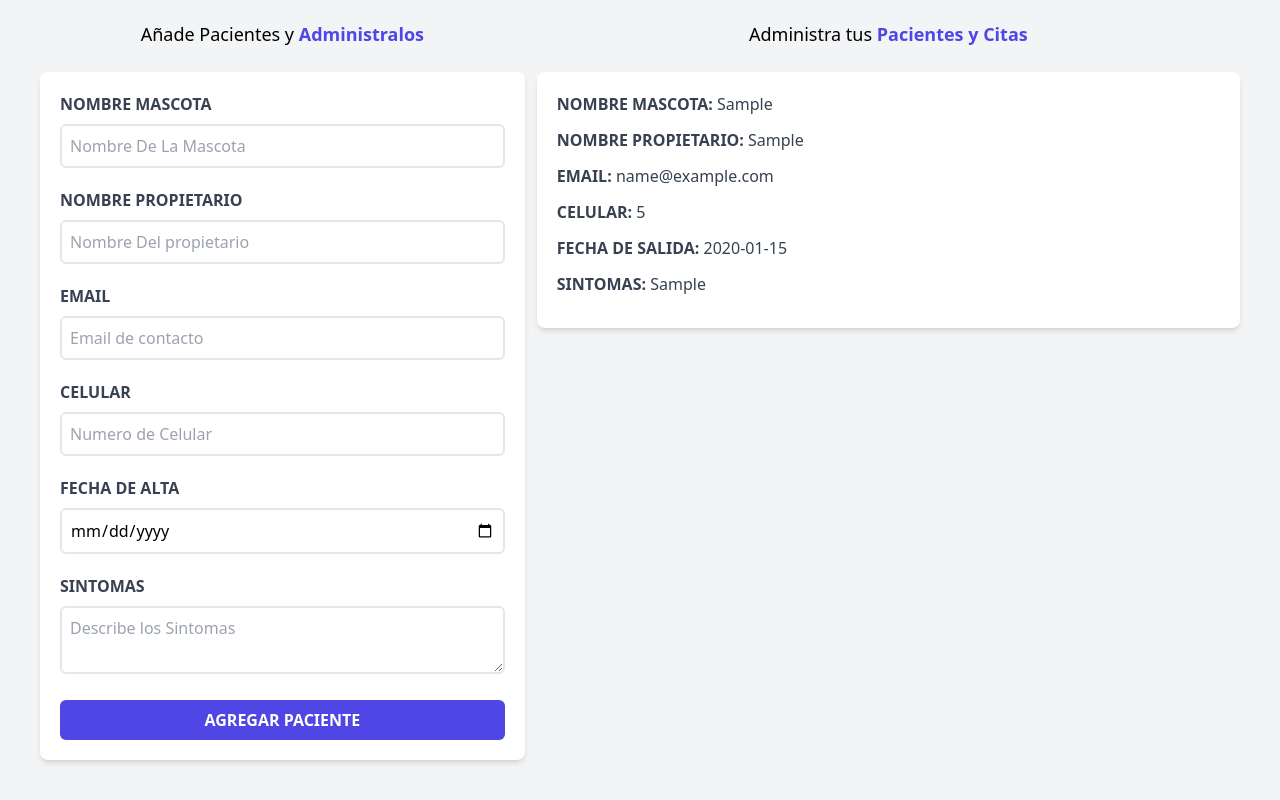
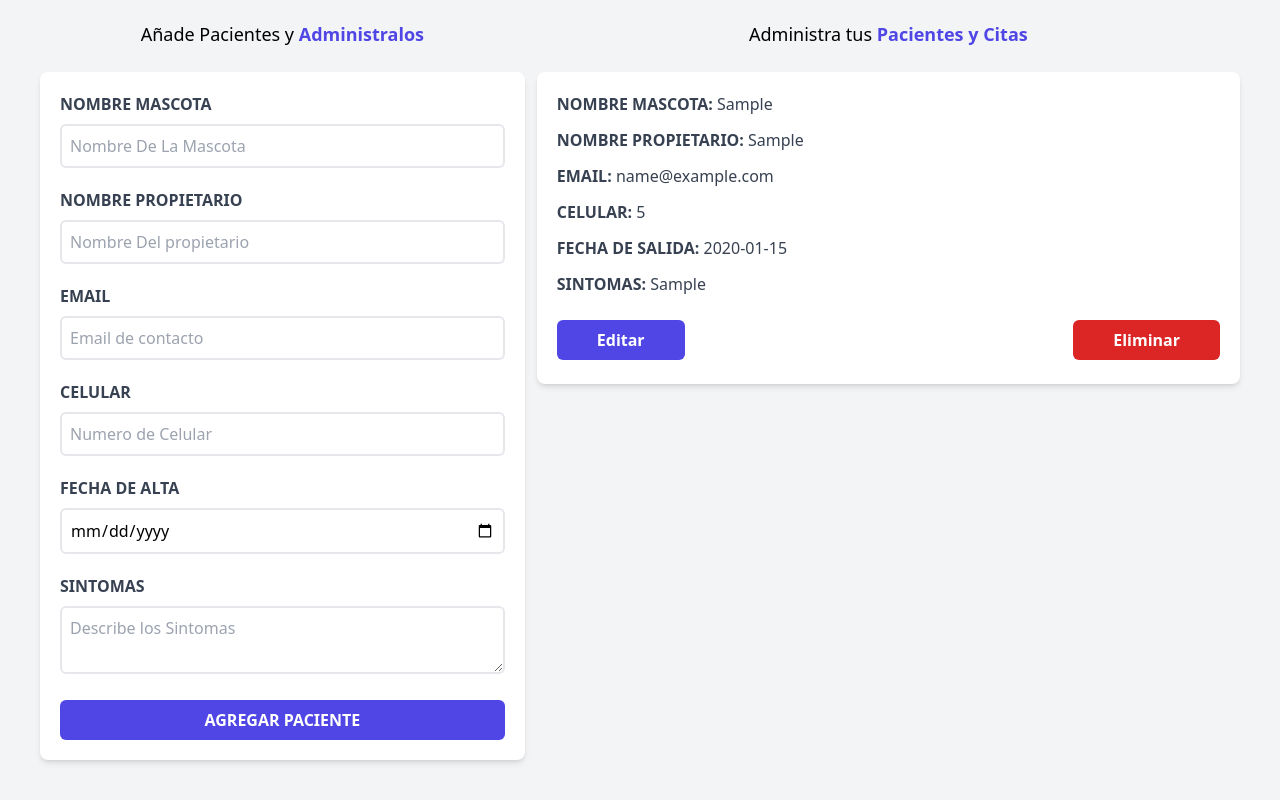
Before and after one commit to Perez2409/Administrador_Pacientes, a React (Vite) app: page / in a window 1280 px wide. Both pictures are taken after typing "Sample", "Sample", "name@example.com", "5", "2020-01-15", "Sample" into the empty fields and a click on the input "Agregar Paciente". Shown: the part 180-980 px from the top of the page. Built offline with nearby package versions, Linux system fonts and the light colour scheme.

Commit message:
Creacion Botones

```diff
--- a/src/App.jsx
+++ b/src/App.jsx
@@ -6,6 +6,8 @@
 function App() {
 
   const [pacientes, setPacientes] = useState([]);
+  const [paciente, setPaciente] = useState({});
+
 
   return (
     <div className="container mx-auto mt-20">
--- a/src/components/Paciente.jsx
+++ b/src/components/Paciente.jsx
@@ -27,6 +27,17 @@
                             <span className="font-normal normal-case">{sintomas}</span>
                     </p>
 
+                    <div className="flex justify-between mt-5 flex-wrap">
+                        <button type="button"
+                                className="py-2 px-10 my-1 bg-indigo-600 hover:bg-indigo-700 rounded-md
+                                text-white font-bold"
+                        >Editar</button>
+
+                        <button type="button"
+                                className="py-2 px-10 my-1 bg-red-600 hover:bg-red-700 rounded-md
+                                text-white font-bold"
+                        >Eliminar</button>
+                    </div>
             </div>
     )
     }
```
